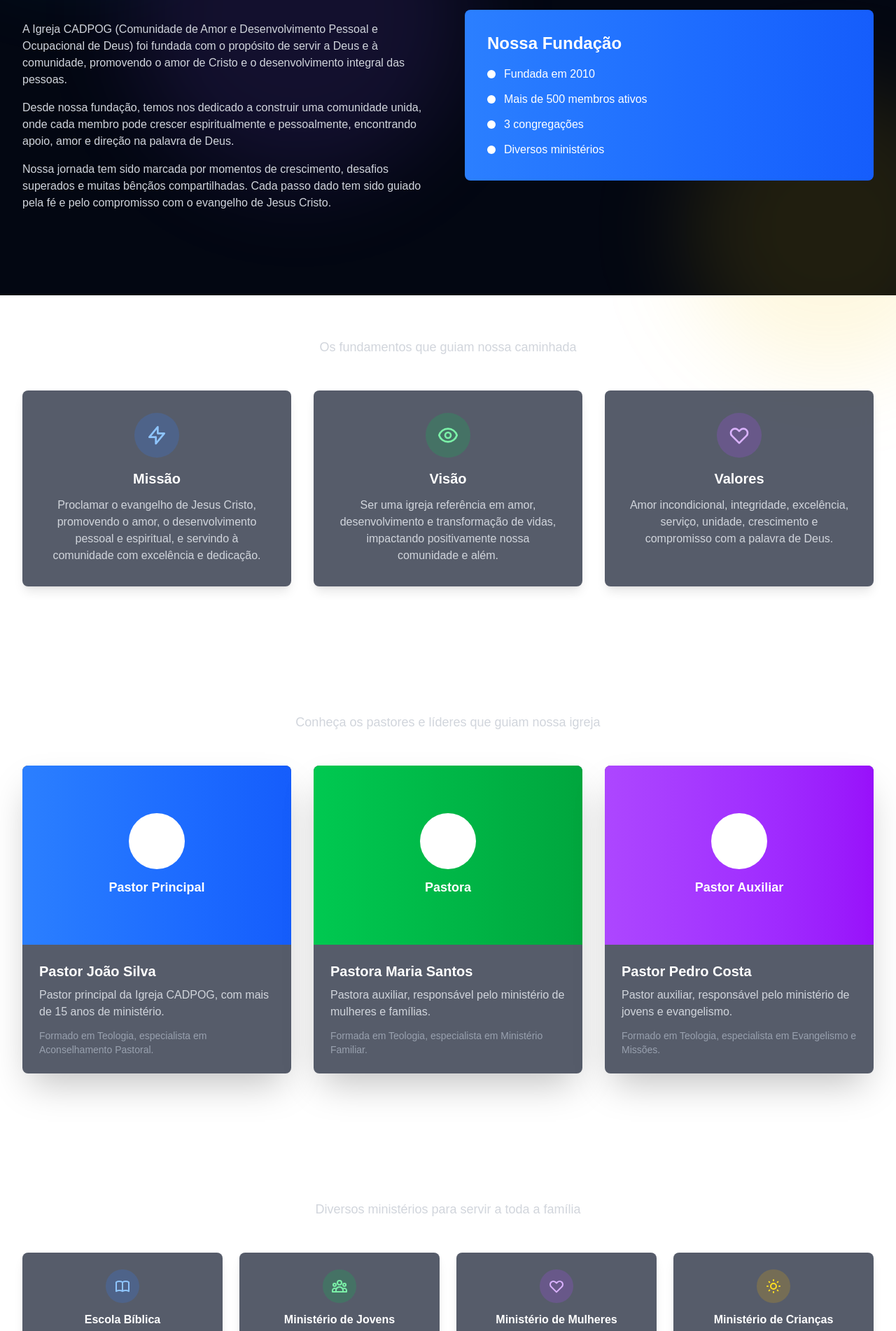
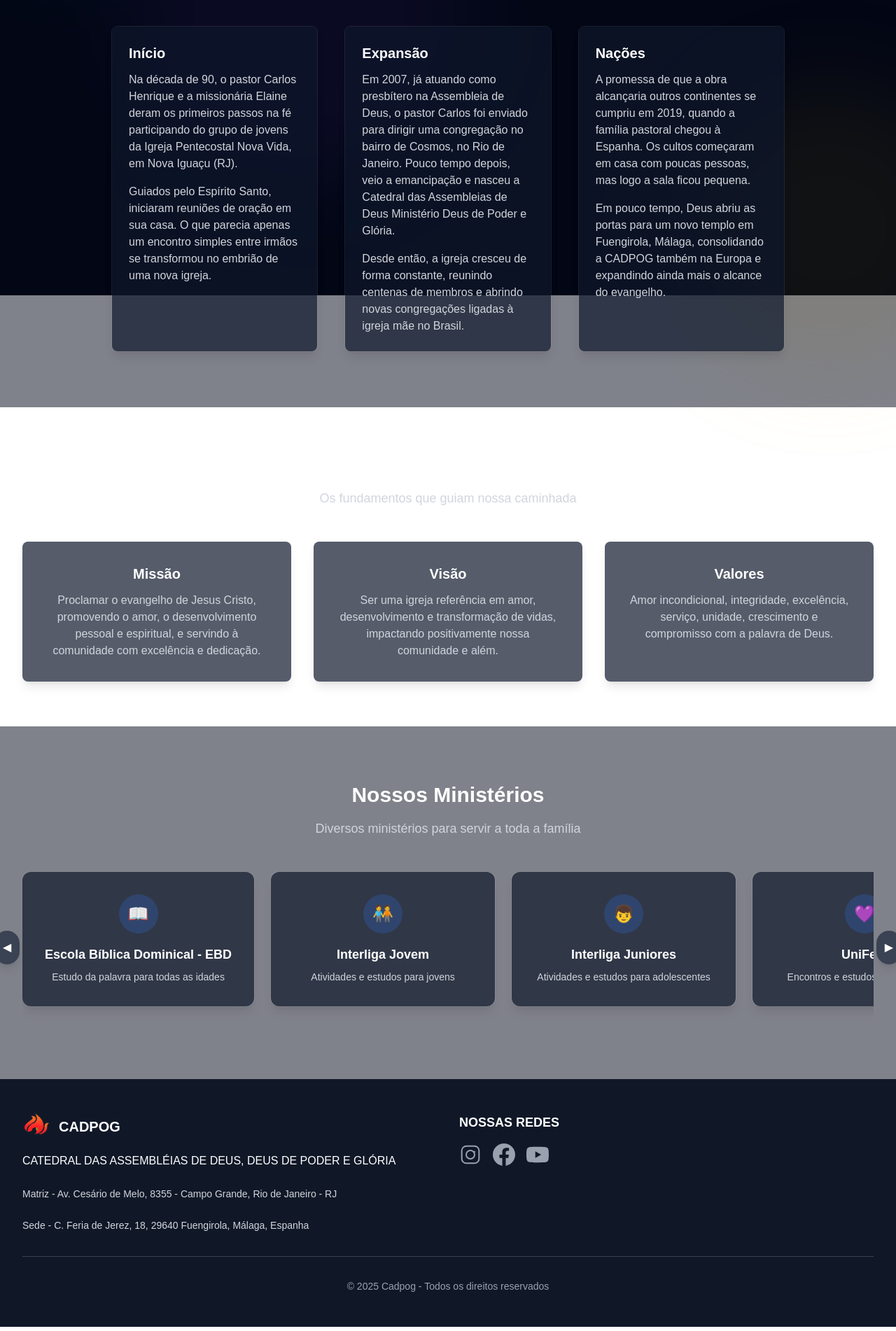
Before and after one commit to Isaque-Weber/cadpog_v2, a Next.js app: page /sobre-nos in a window 1280 px wide. Shown: the part 378-2280 px from the top of the page at 70% size. Built offline with nearby package versions, Linux system fonts and the light colour scheme.

Commit message:
Revamp "Sobre Nós" page layout, enhance visual design, and add carousel for ministries

```diff
--- a/src/app/sobre-nos/page.tsx
+++ b/src/app/sobre-nos/page.tsx
@@ -1,66 +1,79 @@
+"use client";
+
+import { useRef } from "react";
+
 export default function SobreNos() {
+    const carouselRef = useRef<HTMLDivElement>(null);
+
+    const scroll = (offset: number) => {
+        if (carouselRef.current) {
+            carouselRef.current.scrollBy({ left: offset, behavior: "smooth" });
+        }
+    };
+
     return (
         <div className="text-white">
             {/* Hero Section */}
-      <section className="bg-gradient-to-r from-blue-600 to-blue-800 text-white py-16">
-        <div className="max-w-7xl mx-auto px-4 sm:px-6 lg:px-8">
-          <div className="text-center">
-            <h1 className="text-4xl md:text-5xl font-bold mb-4">
+            <section className="relative overflow-hidden ring-1 ring-white/10 bg-slate-900/70 backdrop-blur-sm px-6 lg:px-10 py-12">
+                {/* Glows decorativos */}
+                <div className="pointer-events-none absolute -top-24 -left-24 h-72 w-72 rounded-full bg-blue-500/15 blur-3xl" />
+                <div className="pointer-events-none absolute -bottom-24 -right-24 h-72 w-72 rounded-full bg-yellow-400/10 blur-3xl" />
+
+                <div className="relative z-10 text-center">
+                    <h1 className="text-4xl md:text-5xl font-bold mb-4 text-white">
                         Sobre Nós
                     </h1>
-            <p className="text-xl text-blue-100">
+                    <p className="text-xl text-slate-300">
                         Conheça nossa história, missão e valores
                     </p>
-          </div>
                 </div>
             </section>
 
             {/* História Section */}
-      <section className="py-16">
-        <div className="max-w-7xl mx-auto px-4 sm:px-6 lg:px-8">
-          <div className="grid grid-cols-1 lg:grid-cols-2 gap-12 items-center">
-            <div>
-              <h2 className="text-3xl font-bold text-white mb-6">
-                Nossa História
-              </h2>
-              <div className="space-y-4 text-gray-300">
-                <p>
-                  A Igreja CADPOG (Comunidade de Amor e Desenvolvimento Pessoal e Ocupacional de Deus)
-                  foi fundada com o propósito de servir a Deus e à comunidade, promovendo o amor de Cristo
-                  e o desenvolvimento integral das pessoas.
+            <section className="py-20 bg-slate-950/50">
+                <div className="max-w-5xl mx-auto px-4 sm:px-6 lg:px-8">
+                    <h2 className="text-3xl font-bold text-center mb-12">Nossa História</h2>
+                    <div className="grid md:grid-cols-3 gap-10 text-gray-300">
+                        <div className="bg-slate-900/70 ring-1 ring-white/10 p-6 rounded-lg shadow-lg">
+                            <h3 className="text-xl font-semibold mb-3 text-white">Início</h3>
+                            <p className="mb-4">
+                                Na década de 90, o pastor Carlos Henrique e a missionária Elaine deram
+                                os primeiros passos na fé participando do grupo de jovens da Igreja
+                                Pentecostal Nova Vida, em Nova Iguaçu (RJ).
                             </p>
                             <p>
-                  Desde nossa fundação, temos nos dedicado a construir uma comunidade unida, onde cada
-                  membro pode crescer espiritualmente e pessoalmente, encontrando apoio, amor e direção
-                  na palavra de Deus.
+                                Guiados pelo Espírito Santo, iniciaram reuniões de oração em sua casa.
+                                O que parecia apenas um encontro simples entre irmãos se transformou
+                                no embrião de uma nova igreja.
+                            </p>
+                        </div>
+
+                        <div className="bg-slate-900/70 ring-1 ring-white/10 p-6 rounded-lg shadow-lg">
+                            <h3 className="text-xl font-semibold mb-3 text-white">Expansão</h3>
+                            <p className="mb-4">
+                                Em 2007, já atuando como presbítero na Assembleia de Deus, o pastor
+                                Carlos foi enviado para dirigir uma congregação no bairro de Cosmos,
+                                no Rio de Janeiro. Pouco tempo depois, veio a emancipação e nasceu a
+                                Catedral das Assembleias de Deus Ministério Deus de Poder e Glória.
                             </p>
                             <p>
-                  Nossa jornada tem sido marcada por momentos de crescimento, desafios superados e
-                  muitas bênçãos compartilhadas. Cada passo dado tem sido guiado pela fé e pelo
-                  compromisso com o evangelho de Jesus Cristo.
+                                Desde então, a igreja cresceu de forma constante, reunindo centenas de
+                                membros e abrindo novas congregações ligadas à igreja mãe no Brasil.
                             </p>
                         </div>
-            </div>
-            <div className="bg-gradient-to-r from-blue-500 to-blue-600 rounded-lg p-8 text-white">
-              <h3 className="text-2xl font-bold mb-4">Nossa Fundação</h3>
-              <div className="space-y-3">
-                <div className="flex items-center">
-                  <div className="w-3 h-3 bg-white rounded-full mr-3"></div>
-                  <span>Fundada em 2010</span>
-                </div>
-                <div className="flex items-center">
-                  <div className="w-3 h-3 bg-white rounded-full mr-3"></div>
-                  <span>Mais de 500 membros ativos</span>
-                </div>
-                <div className="flex items-center">
-                  <div className="w-3 h-3 bg-white rounded-full mr-3"></div>
-                  <span>3 congregações</span>
-                </div>
-                <div className="flex items-center">
-                  <div className="w-3 h-3 bg-white rounded-full mr-3"></div>
-                  <span>Diversos ministérios</span>
-                </div>
-              </div>
+
+                        <div className="bg-slate-900/70 ring-1 ring-white/10 p-6 rounded-lg shadow-lg">
+                            <h3 className="text-xl font-semibold mb-3 text-white">Nações</h3>
+                            <p className="mb-4">
+                                A promessa de que a obra alcançaria outros continentes se cumpriu em
+                                2019, quando a família pastoral chegou à Espanha. Os cultos começaram
+                                em casa com poucas pessoas, mas logo a sala ficou pequena.
+                            </p>
+                            <p>
+                                Em pouco tempo, Deus abriu as portas para um novo templo em Fuengirola,
+                                Málaga, consolidando a CADPOG também na Europa e expandindo ainda mais
+                                o alcance do evangelho.
+                            </p>
                         </div>
                     </div>
                 </div>
@@ -70,48 +83,31 @@ export default function SobreNos() {
             <section className="py-16">
                 <div className="max-w-7xl mx-auto px-4 sm:px-6 lg:px-8">
                     <div className="text-center mb-12">
-            <h2 className="text-3xl font-bold text-white mb-4">
-              Nossos Pilares
-            </h2>
+                        <h2 className="text-3xl font-bold text-white mb-4">Nossos Pilares</h2>
                         <p className="text-lg text-gray-300">
                             Os fundamentos que guiam nossa caminhada
                         </p>
                     </div>
 
                     <div className="grid grid-cols-1 md:grid-cols-3 gap-8">
-            <div className="bg-slate-900/70 backdrop-blur-sm ring-1 ring-white/10 p-8 rounded-lg shadow-lg text-center">
-              <div className="w-16 h-16 bg-blue-500/20 rounded-full flex items-center justify-center mx-auto mb-4">
-                <svg className="w-8 h-8 text-blue-300" fill="none" stroke="currentColor" viewBox="0 0 24 24">
-                  <path strokeLinecap="round" strokeLinejoin="round" strokeWidth={2} d="M13 10V3L4 14h7v7l9-11h-7z" />
-                </svg>
-              </div>
+                        {/* Missão */}
+                        <div className="bg-slate-900/70 ring-1 ring-white/10 p-8 rounded-lg shadow-lg text-center">
                             <h3 className="text-xl font-semibold mb-3">Missão</h3>
                             <p className="text-gray-300">
                                 Proclamar o evangelho de Jesus Cristo, promovendo o amor, o desenvolvimento pessoal
                                 e espiritual, e servindo à comunidade com excelência e dedicação.
                             </p>
                         </div>
-
-            <div className="bg-slate-900/70 backdrop-blur-sm ring-1 ring-white/10 p-8 rounded-lg shadow-lg text-center">
-              <div className="w-16 h-16 bg-green-500/20 rounded-full flex items-center justify-center mx-auto mb-4">
-                <svg className="w-8 h-8 text-green-300" fill="none" stroke="currentColor" viewBox="0 0 24 24">
-                  <path strokeLinecap="round" strokeLinejoin="round" strokeWidth={2} d="M15 12a3 3 0 11-6 0 3 3 0 016 0z" />
-                  <path strokeLinecap="round" strokeLinejoin="round" strokeWidth={2} d="M2.458 12C3.732 7.943 7.523 5 12 5c4.478 0 8.268 2.943 9.542 7-1.274 4.057-5.064 7-9.542 7-4.477 0-8.268-2.943-9.542-7z" />
-                </svg>
-              </div>
+                        {/* Visão */}
+                        <div className="bg-slate-900/70 ring-1 ring-white/10 p-8 rounded-lg shadow-lg text-center">
                             <h3 className="text-xl font-semibold mb-3">Visão</h3>
                             <p className="text-gray-300">
                                 Ser uma igreja referência em amor, desenvolvimento e transformação de vidas,
                                 impactando positivamente nossa comunidade e além.
                             </p>
                         </div>
-
-            <div className="bg-slate-900/70 backdrop-blur-sm ring-1 ring-white/10 p-8 rounded-lg shadow-lg text-center">
-              <div className="w-16 h-16 bg-purple-500/20 rounded-full flex items-center justify-center mx-auto mb-4">
-                <svg className="w-8 h-8 text-purple-300" fill="none" stroke="currentColor" viewBox="0 0 24 24">
-                  <path strokeLinecap="round" strokeLinejoin="round" strokeWidth={2} d="M4.318 6.318a4.5 4.5 0 000 6.364L12 20.364l7.682-7.682a4.5 4.5 0 00-6.364-6.364L12 7.636l-1.318-1.318a4.5 4.5 0 00-6.364 0z" />
-                </svg>
-              </div>
+                        {/* Valores */}
+                        <div className="bg-slate-900/70 ring-1 ring-white/10 p-8 rounded-lg shadow-lg text-center">
                             <h3 className="text-xl font-semibold mb-3">Valores</h3>
                             <p className="text-gray-300">
                                 Amor incondicional, integridade, excelência, serviço, unidade, crescimento
@@ -123,139 +119,66 @@ export default function SobreNos() {
             </section>
 
             {/* Liderança Section */}
-      <section className="py-16">
+            {/* ... mantida igual ao seu código ... */}
+
+            {/* Ministérios com Carrossel */}
+            <section className="py-20 bg-slate-950/50">
                 <div className="max-w-7xl mx-auto px-4 sm:px-6 lg:px-8">
                     <div className="text-center mb-12">
-            <h2 className="text-3xl font-bold text-white mb-4">
-              Nossa Liderança
-            </h2>
-            <p className="text-lg text-gray-300">
-              Conheça os pastores e líderes que guiam nossa igreja
-            </p>
-          </div>
-
-          <div className="grid grid-cols-1 md:grid-cols-2 lg:grid-cols-3 gap-8">
-            <div className="bg-slate-900/70 backdrop-blur-sm ring-1 ring-white/10 rounded-lg shadow-2xl overflow-hidden">
-              <div className="h-64 bg-gradient-to-r from-blue-500 to-blue-600 flex items-center justify-center">
-                <div className="text-center text-white">
-                  <div className="w-20 h-20 bg-white bg-opacity-20 rounded-full flex items-center justify-center mx-auto mb-3">
-                    <svg className="w-10 h-10" fill="currentColor" viewBox="0 0 20 20">
-                      <path fillRule="evenodd" d="M10 9a3 3 0 100-6 3 3 0 000 6zm-7 9a7 7 0 1114 0H3z" clipRule="evenodd" />
-                    </svg>
-                  </div>
-                  <h3 className="text-lg font-semibold">Pastor Principal</h3>
-                </div>
-              </div>
-              <div className="p-6">
-                <h3 className="text-xl font-bold mb-2">Pastor João Silva</h3>
-                <p className="text-gray-300 mb-3">
-                  Pastor principal da Igreja CADPOG, com mais de 15 anos de ministério.
-                </p>
-                <p className="text-sm text-gray-400">
-                  Formado em Teologia, especialista em Aconselhamento Pastoral.
-                </p>
-              </div>
-            </div>
-
-            <div className="bg-slate-900/70 backdrop-blur-sm ring-1 ring-white/10 rounded-lg shadow-2xl overflow-hidden">
-              <div className="h-64 bg-gradient-to-r from-green-500 to-green-600 flex items-center justify-center">
-                <div className="text-center text-white">
-                  <div className="w-20 h-20 bg-white bg-opacity-20 rounded-full flex items-center justify-center mx-auto mb-3">
-                    <svg className="w-10 h-10" fill="currentColor" viewBox="0 0 20 20">
-                      <path fillRule="evenodd" d="M10 9a3 3 0 100-6 3 3 0 000 6zm-7 9a7 7 0 1114 0H3z" clipRule="evenodd" />
-                    </svg>
-                  </div>
-                  <h3 className="text-lg font-semibold">Pastora</h3>
-                </div>
-              </div>
-              <div className="p-6">
-                <h3 className="text-xl font-bold mb-2">Pastora Maria Santos</h3>
-                <p className="text-gray-300 mb-3">
-                  Pastora auxiliar, responsável pelo ministério de mulheres e famílias.
-                </p>
-                <p className="text-sm text-gray-400">
-                  Formada em Teologia, especialista em Ministério Familiar.
-                </p>
-              </div>
-            </div>
-
-            <div className="bg-slate-900/70 backdrop-blur-sm ring-1 ring-white/10 rounded-lg shadow-2xl overflow-hidden">
-              <div className="h-64 bg-gradient-to-r from-purple-500 to-purple-600 flex items-center justify-center">
-                <div className="text-center text-white">
-                  <div className="w-20 h-20 bg-white bg-opacity-20 rounded-full flex items-center justify-center mx-auto mb-3">
-                    <svg className="w-10 h-10" fill="currentColor" viewBox="0 0 20 20">
-                      <path fillRule="evenodd" d="M10 9a3 3 0 100-6 3 3 0 000 6zm-7 9a7 7 0 1114 0H3z" clipRule="evenodd" />
-                    </svg>
-                  </div>
-                  <h3 className="text-lg font-semibold">Pastor Auxiliar</h3>
-                </div>
-              </div>
-              <div className="p-6">
-                <h3 className="text-xl font-bold mb-2">Pastor Pedro Costa</h3>
-                <p className="text-gray-300 mb-3">
-                  Pastor auxiliar, responsável pelo ministério de jovens e evangelismo.
-                </p>
-                <p className="text-sm text-gray-400">
-                  Formado em Teologia, especialista em Evangelismo e Missões.
-                </p>
-              </div>
-            </div>
-          </div>
-        </div>
-      </section>
-
-      {/* Ministérios Section */}
-      <section className="py-16">
-        <div className="max-w-7xl mx-auto px-4 sm:px-6 lg:px-8">
-          <div className="text-center mb-12">
-            <h2 className="text-3xl font-bold text-white mb-4">
-              Nossos Ministérios
-            </h2>
+                        <h2 className="text-3xl font-bold text-white mb-4">Nossos Ministérios</h2>
                         <p className="text-lg text-gray-300">
                             Diversos ministérios para servir a toda a família
                         </p>
                     </div>
 
-          <div className="grid grid-cols-1 md:grid-cols-2 lg:grid-cols-4 gap-6">
-            <div className="bg-slate-900/70 backdrop-blur-sm ring-1 ring-white/10 p-6 rounded-lg shadow-lg text-center">
-              <div className="w-12 h-12 bg-blue-500/20 rounded-full flex items-center justify-center mx-auto mb-3">
-                <svg className="w-6 h-6 text-blue-300" fill="none" stroke="currentColor" viewBox="0 0 24 24">
-                  <path strokeLinecap="round" strokeLinejoin="round" strokeWidth={2} d="M12 6.253v13m0-13C10.832 5.477 9.246 5 7.5 5S4.168 5.477 3 6.253v13C4.168 18.477 5.754 18 7.5 18s3.332.477 4.5 1.253m0-13C13.168 5.477 14.754 5 16.5 5c1.746 0 3.332.477 4.5 1.253v13C19.832 18.477 18.246 18 16.5 18c-1.746 0-3.332.477-4.5 1.253" />
-                </svg>
+                    <div className="relative">
+                        {/* Botão Esquerda */}
+                        <button
+                            onClick={() => scroll(-300)}
+                            className="hidden md:flex absolute -left-10 top-1/2 -translate-y-1/2 bg-slate-800/70
+      text-white p-3 rounded-full shadow-lg hover:bg-slate-700 z-20"
+                        >
+                            ◀
+                        </button>
+
+                        {/* Carrossel */}
+                        <div
+                            ref={carouselRef}
+                            className="overflow-x-auto flex space-x-6 pb-6 snap-x snap-mandatory scroll-smooth
+                [&::-webkit-scrollbar]:hidden [-ms-overflow-style:'none'] [scrollbar-width:'none']"
+                        >
+                            {[
+                                { title: "Escola Bíblica Dominical - EBD", desc: "Estudo da palavra para todas as idades", icon: "📖" },
+                                { title: "Interliga Jovem", desc: "Atividades e estudos para jovens", icon: "🧑‍🤝‍🧑" },
+                                { title: "Interliga Juniores", desc: "Atividades e estudos para adolescentes", icon: "👦" },
+                                { title: "UniFem", desc: "Encontros e estudos para mulheres", icon: "💜" },
+                                { title: "UniMasc", desc: "Encontros e estudos para homens", icon: "💙" },
+                                { title: "Interliga Kids", desc: "Atividades e ensino para crianças", icon: "🌟" },
+                            ].map((item, i) => (
+                                <div
+                                    key={i}
+                                    className="min-w-[280px] sm:min-w-[320px] bg-slate-900/70 ring-1 ring-white/10
+                    p-8 rounded-xl shadow-lg snap-center flex-shrink-0"
+                                >
+                                    <div className="w-14 h-14 bg-blue-500/20 rounded-full flex items-center justify-center mx-auto mb-4 text-2xl">
+                                        {item.icon}
                                     </div>
-              <h3 className="font-semibold mb-2">Escola Bíblica</h3>
-              <p className="text-sm text-gray-300">Estudo da palavra para todas as idades</p>
+                                    <h3 className="text-lg font-semibold text-white text-center mb-2">
+                                        {item.title}
+                                    </h3>
+                                    <p className="text-sm text-gray-300 text-center">{item.desc}</p>
+                                </div>
+                            ))}
                         </div>
 
-            <div className="bg-slate-900/70 backdrop-blur-sm ring-1 ring-white/10 p-6 rounded-lg shadow-lg text-center">
-              <div className="w-12 h-12 bg-green-500/20 rounded-full flex items-center justify-center mx-auto mb-3">
-                <svg className="w-6 h-6 text-green-300" fill="none" stroke="currentColor" viewBox="0 0 24 24">
-                  <path strokeLinecap="round" strokeLinejoin="round" strokeWidth={2} d="M17 20h5v-2a3 3 0 00-5.356-1.857M17 20H7m10 0v-2c0-.656-.126-1.283-.356-1.857M7 20H2v-2a3 3 0 015.356-1.857M7 20v-2c0-.656.126-1.283.356-1.857m0 0a5.002 5.002 0 019.288 0M15 7a3 3 0 11-6 0 3 3 0 016 0zm6 3a2 2 0 11-4 0 2 2 0 014 0zM7 10a2 2 0 11-4 0 2 2 0 014 0z" />
-                </svg>
-              </div>
-              <h3 className="font-semibold mb-2">Ministério de Jovens</h3>
-              <p className="text-sm text-gray-300">Atividades e estudos para jovens</p>
-            </div>
-
-            <div className="bg-slate-900/70 backdrop-blur-sm ring-1 ring-white/10 p-6 rounded-lg shadow-lg text-center">
-              <div className="w-12 h-12 bg-purple-500/20 rounded-full flex items-center justify-center mx-auto mb-3">
-                <svg className="w-6 h-6 text-purple-300" fill="none" stroke="currentColor" viewBox="0 0 24 24">
-                  <path strokeLinecap="round" strokeLinejoin="round" strokeWidth={2} d="M4.318 6.318a4.5 4.5 0 000 6.364L12 20.364l7.682-7.682a4.5 4.5 0 00-6.364-6.364L12 7.636l-1.318-1.318a4.5 4.5 0 00-6.364 0z" />
-                </svg>
-              </div>
-              <h3 className="font-semibold mb-2">Ministério de Mulheres</h3>
-              <p className="text-sm text-gray-300">Encontros e estudos para mulheres</p>
-            </div>
-
-            <div className="bg-slate-900/70 backdrop-blur-sm ring-1 ring-white/10 p-6 rounded-lg shadow-lg text-center">
-              <div className="w-12 h-12 bg-yellow-500/20 rounded-full flex items-center justify-center mx-auto mb-3">
-                <svg className="w-6 h-6 text-yellow-300" fill="none" stroke="currentColor" viewBox="0 0 24 24">
-                  <path strokeLinecap="round" strokeLinejoin="round" strokeWidth={2} d="M12 3v1m0 16v1m9-9h-1M4 12H3m15.364 6.364l-.707-.707M6.343 6.343l-.707-.707m12.728 0l-.707.707M6.343 17.657l-.707.707M16 12a4 4 0 11-8 0 4 4 0 018 0z" />
-                </svg>
-              </div>
-              <h3 className="font-semibold mb-2">Ministério de Crianças</h3>
-              <p className="text-sm text-gray-300">Atividades e ensino para crianças</p>
-            </div>
+                        {/* Botão Direita */}
+                        <button
+                            onClick={() => scroll(300)}
+                            className="hidden md:flex absolute -right-10 top-1/2 -translate-y-1/2 bg-slate-800/70
+      text-white p-3 rounded-full shadow-lg hover:bg-slate-700 z-20"
+                        >
+                            ▶
+                        </button>
                     </div>
                 </div>
             </section>
```
Lines whose indentation alone changed are shown as unchanged.
